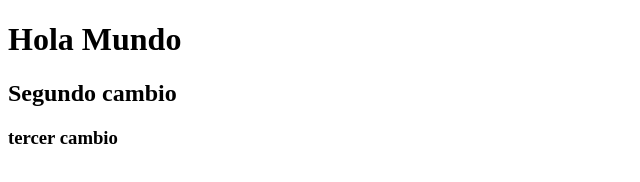
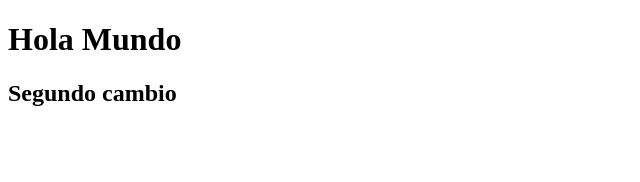
Before and after one commit to juancolete/juancolete, a plain HTML site: page OpenWebinars/HTML5 Y CSS3/ejercicio_imagenes.html in a window 1280 px wide. Shown: the whole page, without its empty margins (0-640 px from the left). Drawn offline with Linux system fonts and the light colour scheme.

Commit message:
prueba_silvia

```diff
--- a/OpenWebinars/HTML5 Y CSS3/ejercicio_imagenes.html
+++ b/OpenWebinars/HTML5 Y CSS3/ejercicio_imagenes.html
@@ -10,6 +10,5 @@
 
     <h2>Segundo cambio</h2>
 
-    <h3>tercer cambio</h3>
 </body>
 </html>
```
